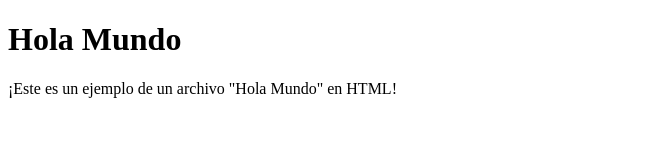
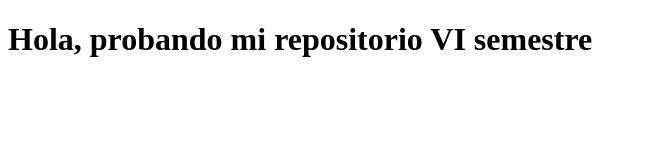
Before and after one commit to kely405/pagina, a plain HTML site: page index.html in a window 1280 px wide. Shown: the whole page, without its empty margins (0-647 px from the left). Drawn offline with Linux system fonts and the light colour scheme.

Commit message:
Update index.html

```diff
--- a/index.html
+++ b/index.html
@@ -1,10 +1,10 @@
 <!DOCTYPE html>
 <html>
 <head>
-    <title>Hola Mundo</title>
+    <title>prueba</title>
 </head>
 <body>
-    <h1>Hola Mundo</h1>
-    <p>¡Este es un ejemplo de un archivo "Hola Mundo" en HTML!</p>
+    <h1>Hola, probando mi repositorio VI semestre</h1>
+
 </body>
 </html>
```
